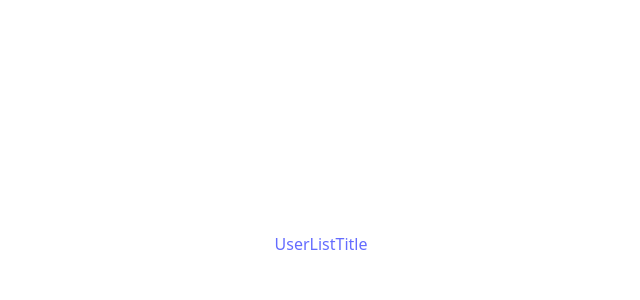
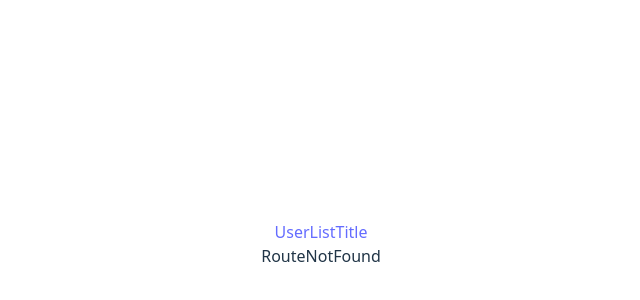
Before and after one commit to bernatalcudia/test-front, a React (Vite) app in the folder test-front/: page / in a window 1280 px wide. Before the commit this address had no page. Shown: the part 156-456 px from the top of the page, without its empty margins (319-959 px from the left). Built offline with nearby package versions, Linux system fonts and the light colour scheme.

Commit message:
feat(app):create route path * and file RouteNotFound.js for not valid user  routes

```diff
--- a/test-front/src/App.jsx
+++ b/test-front/src/App.jsx
@@ -3,6 +3,7 @@ import { useEffect, useState } from 'react'
 import { BrowserRouter, Route, Routes, Link } from 'react-router-dom'
 import UserList from './components/UserList'
 import Title from './components/Title'
+import RouteNotFound from './components/RouteNotFound'
 
 function App() {
 
@@ -20,6 +21,7 @@ function App() {
         <Routes>
           <Route path='/users' element={<UserList />} />
           <Route path='/title' element={<Title />} />
+          <Route path='*' element={<RouteNotFound />}></Route>
         </Routes>
       </BrowserRouter>
     </>
--- /dev/null
+++ b/test-front/src/components/RouteNotFound.jsx
@@ -0,0 +1,9 @@
+import React from 'react'
+
+function RouteNotFound() {
+    return (
+        <div>RouteNotFound</div>
+    )
+}
+
+export default RouteNotFound
```
